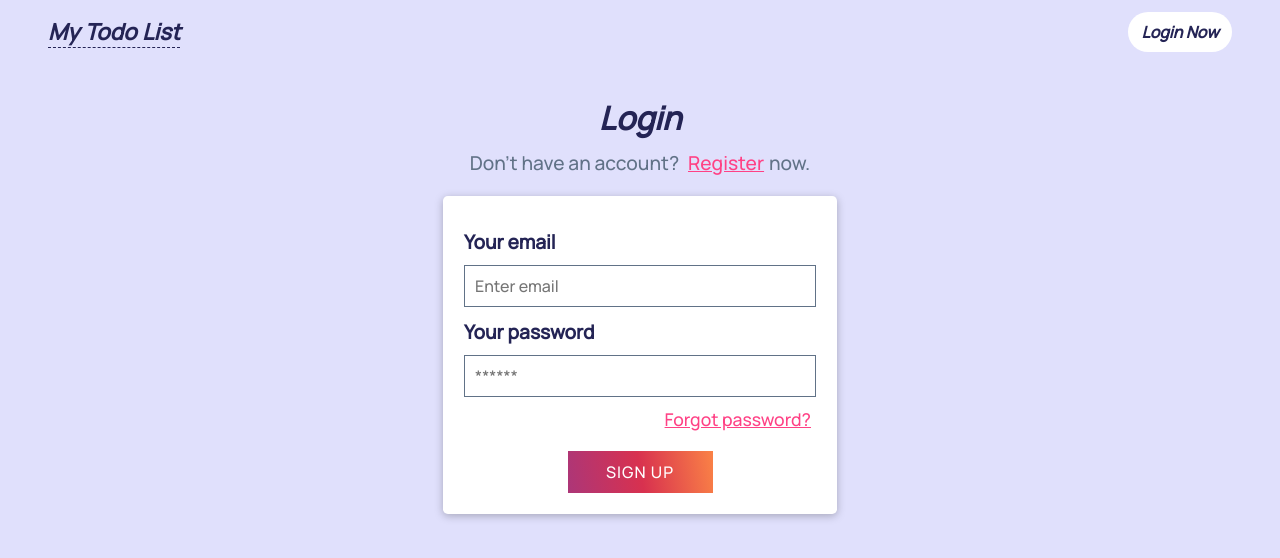
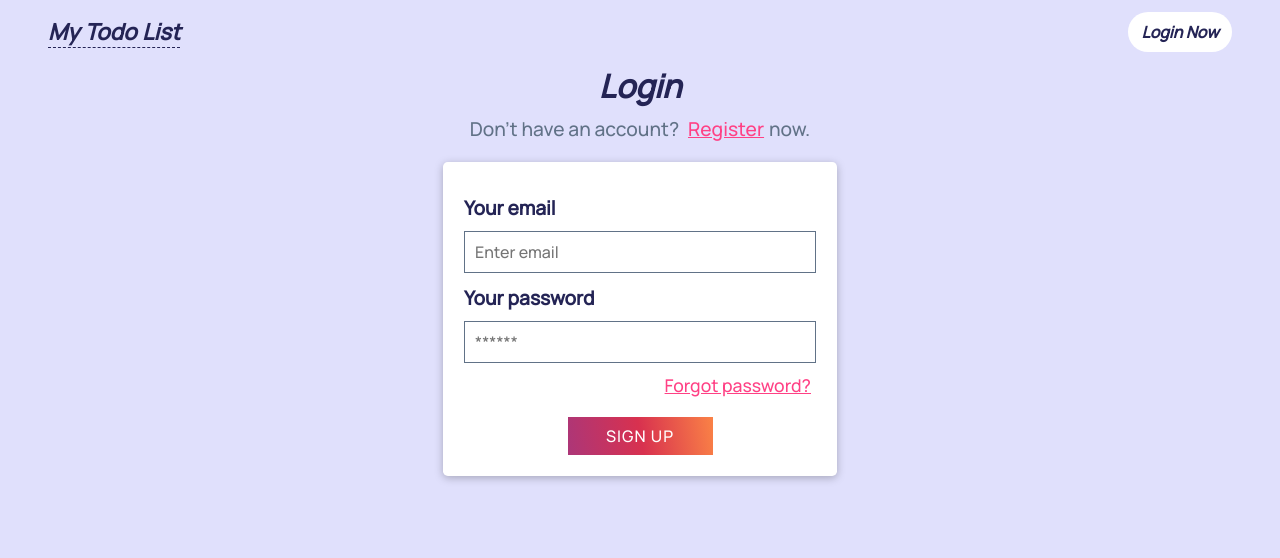
Before and after one commit to ritagujar/todo-list, a React (Create React App) app: page / in a window 1280 px wide. Shown: the top 558 px of the page. Built offline with nearby package versions, Linux system fonts and the light colour scheme.

Commit message:
Fixed Scroll issue

```diff
--- a/src/components/Login/styles.js
+++ b/src/components/Login/styles.js
@@ -5,16 +5,17 @@ export const LoginContainer = styled.div`
   display: flex;
   align-items: center;
   flex-direction: column;
-  margin-top: 2rem;
-  overflow: hidden;
+  /* max-width: 100vh; */
+  /* margin-top: 2rem; */
+  justify-content: center;
+  /* overflow: hidden; */
 `;
 export const StyleText = styled.h1`
-  margin-bottom: 10px;
-  /* color: rgb(7, 8, 28); */
   color: #242455;
   font-style: italic;
 `;
 export const Text = styled.p`
+  margin-top: 8px;
   margin-bottom: 20px;
   color: #617287;
   font-size: 1.2rem;
@@ -30,7 +31,7 @@ export const Card = styled.div`
   background: white;
   box-shadow: 0 2px 8px rgba(0, 0, 0, 0.26);
   padding: 1.3rem 1.3rem;
-  margin-bottom: 20px;
+  /* margin-bottom: 20px; */
   color: #07081c;
   input {
     height: 42px;
@@ -58,7 +59,7 @@ export const Button = styled.button`
   margin: 0 auto;
   margin-top: 20px;
   width: 145px;
-  height: 42px;
+  height: 38px;
   border: none;
   color: #ffffff;
   background-image: linear-gradient(80deg, #ac3678, #d8314f, #fa8246);
```
